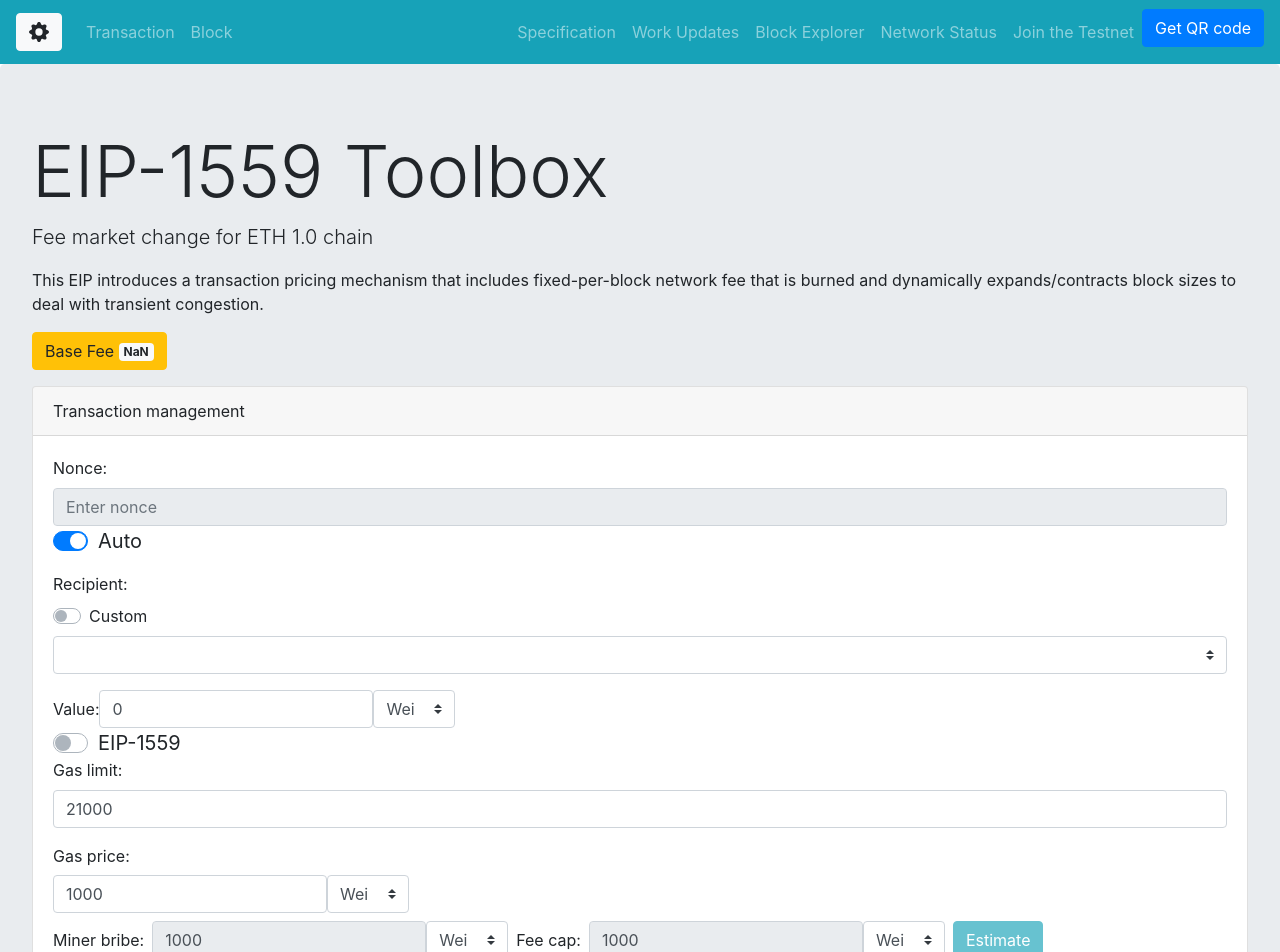
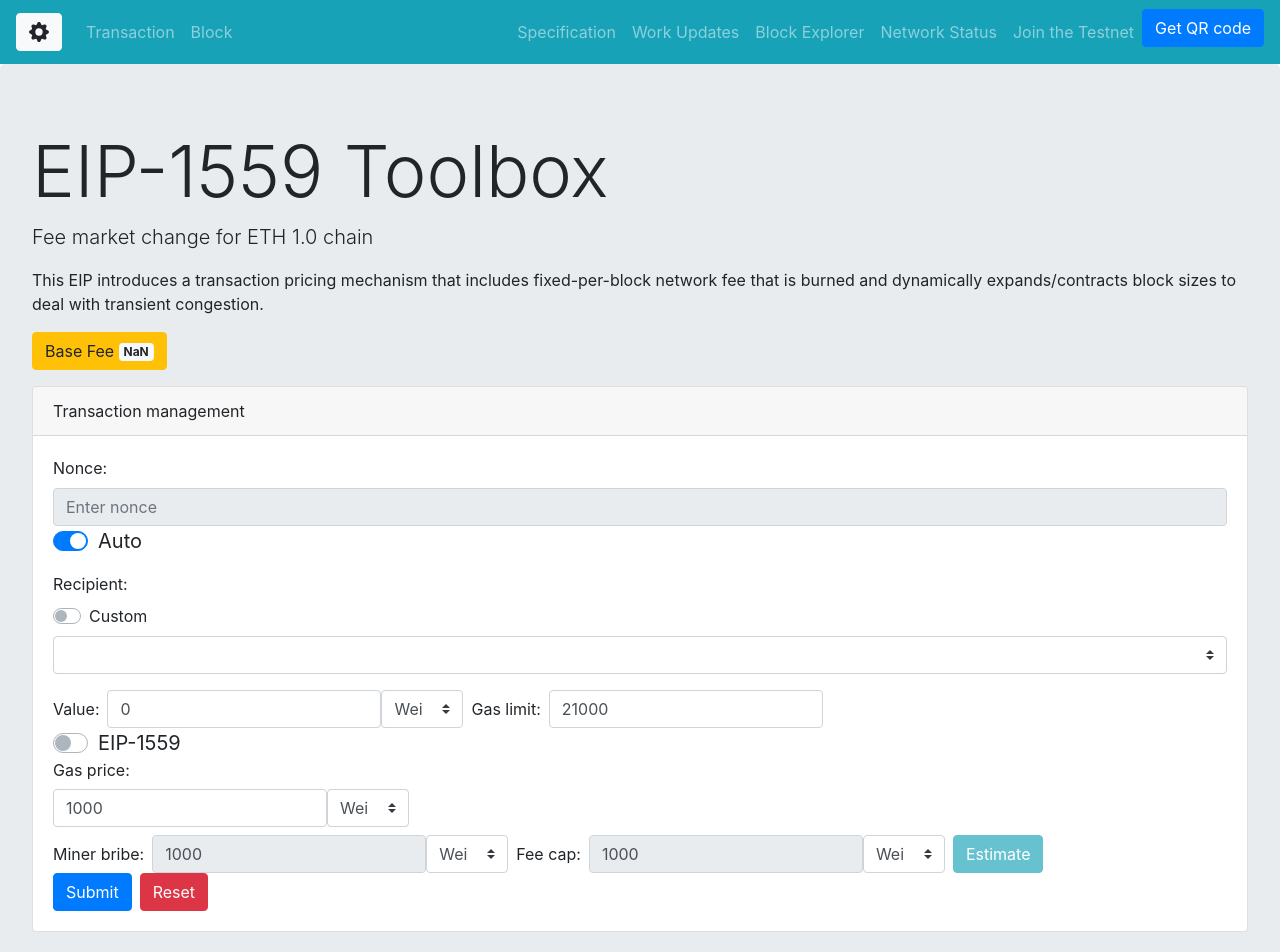
Before and after one commit to AbdelStark/eip1559-ui, a Vue app: page / in a window 1280 px wide. Shown: the top 952 px of the page. Built offline with nearby package versions, Linux system fonts and the light colour scheme; no server answers.

Commit message:
Update SubmitTransactionPanel.vue

```diff
--- a/src/components/core/SubmitTransactionPanel.vue
+++ b/src/components/core/SubmitTransactionPanel.vue
@@ -44,22 +44,25 @@
                     <b-form-group id="input-group-value" label="Value:" label-for="input-value">
                         <b-form-input
                                 id="input-value"
+                                class="ml-2"
                                 required
                                 v-model="formSubmitTransaction.transaction.value"
                         ></b-form-input>
                         <b-form-select :options="units"
+                                       class="mr-2"
                                        v-model="formSubmitTransaction.transaction.valueUnit"></b-form-select>
+                    </b-form-group>
+                    <b-form-group label="Gas limit:" label-for="input-gas-limit">
+                        <b-form-input
+                                class="ml-2"
+                                id="input-gas-limit"
+                                required
+                                v-model="formSubmitTransaction.transaction.gasLimit"
+                        ></b-form-input>
                     </b-form-group>
                 </b-form>
                 <b-form-checkbox size="lg" switch v-model="formSubmitTransaction.transaction.isEIP1559">EIP-1559
                 </b-form-checkbox>
-                <b-form-group label="Gas limit:" label-for="input-gas-limit">
-                    <b-form-input
-                            id="input-gas-limit"
-                            required
-                            v-model="formSubmitTransaction.transaction.gasLimit"
-                    ></b-form-input>
-                </b-form-group>
                 <b-form inline>
                     <b-form-group label="Gas price:">
                         <b-form-input
@@ -94,7 +97,8 @@
                         <b-form-select :options="units"
                                        v-model="formSubmitTransaction.transaction.feecapUnit"></b-form-select>
                     </b-form-group>
-                    <b-button :disabled="!formSubmitTransaction.transaction.isEIP1559" @click="onEstimateFees" class="ml-2"
+                    <b-button :disabled="!formSubmitTransaction.transaction.isEIP1559" @click="onEstimateFees"
+                              class="ml-2"
                               variant="info">Estimate
                     </b-button>
                 </b-form>
```
